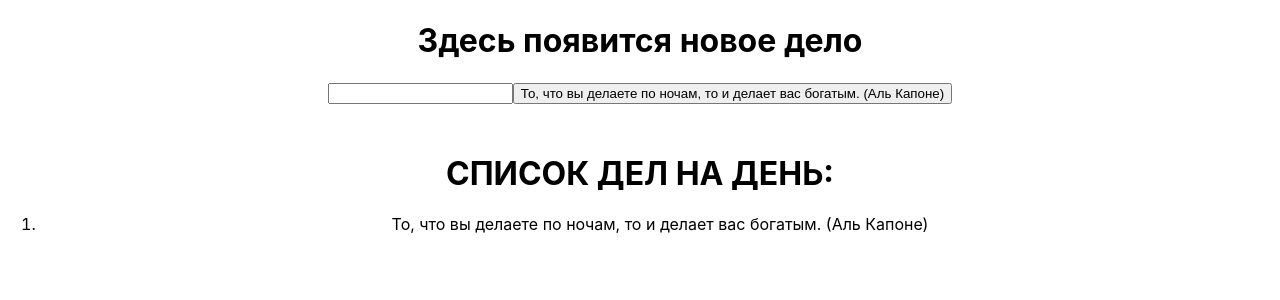
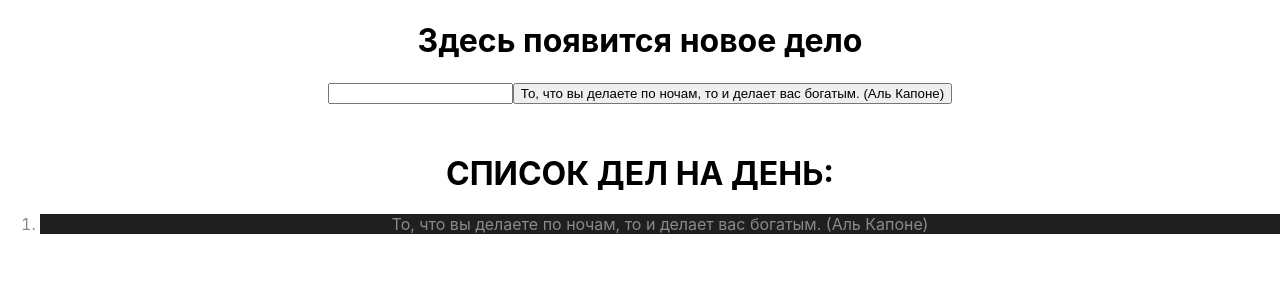
Before and after one commit to pdxserg/homework-front-main-mar28, a React (Create React App) app: page / in a window 1280 px wide. Shown: the top 300 px of the page. Built offline with nearby package versions, Linux system fonts and the light colour scheme.

Commit message:
hom work 4 finished

```diff
--- a/src/HW/4/HW4.tsx
+++ b/src/HW/4/HW4.tsx
@@ -42,8 +42,8 @@ export const HW4 = () => {
         {texts.map((el, index) => {
           return (
             <li key={index} id={`hw04-task-${index}`}
-                className={index%2  ? s.chetNechet : ''}
-
+                className={index%2  ?'': s.chetNechet }
+                // className={s.chetNechet}
             >
               {el}
             </li>
```
